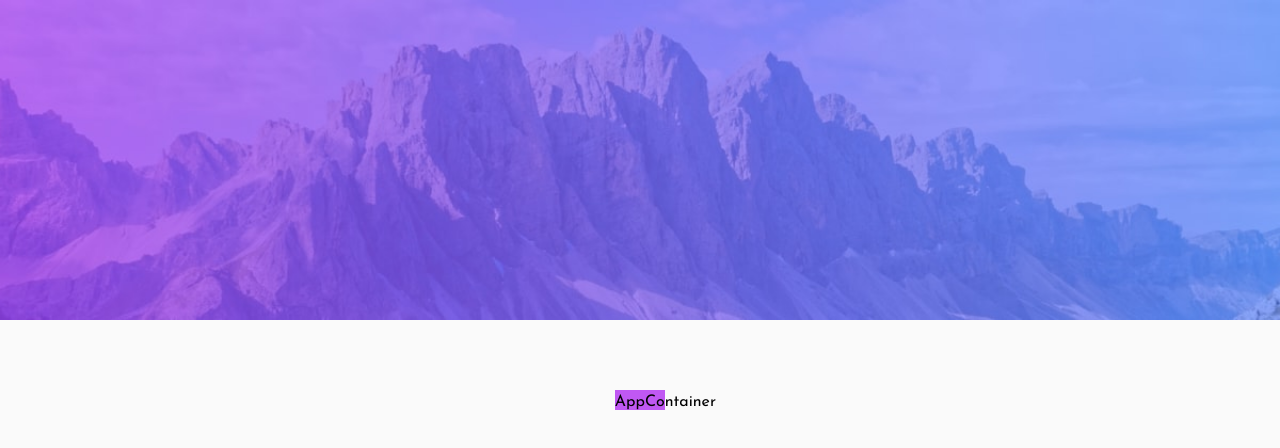
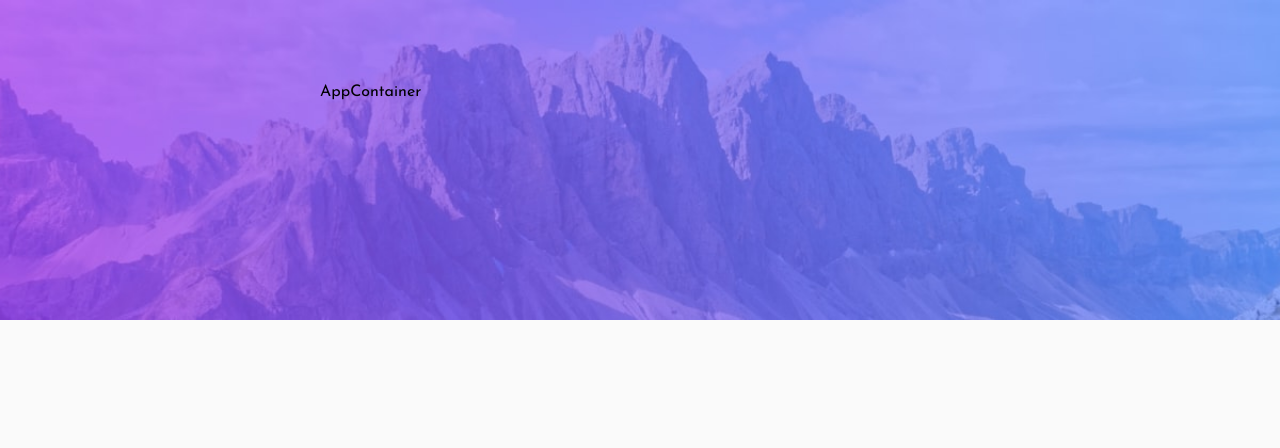
Before and after one commit to Leninner/todo-app-ts, a React (Vite) app: page / in a window 1280 px wide. Shown: the top 448 px of the page. Built offline with nearby package versions, Linux system fonts and the light colour scheme.

Commit message:
Update styles

```diff
--- a/src/App.tsx
+++ b/src/App.tsx
@@ -7,7 +7,9 @@ function App() {
   const { isDark }: any = useContext(ThemeContext)
 
   return (
-    <main className={`${isDark ? 'dark' : ''} font-sansSerif h-screen grid place-content-center`}>
+    <main
+      className={`${isDark ? 'dark' : ''} font-sansSerif h-screen flex items-center justify-center`}
+    >
       <Background isDark={isDark} />
       <TodoContainer />
     </main>
--- a/src/TodoContainer.tsx
+++ b/src/TodoContainer.tsx
@@ -1,7 +1,3 @@
 export const TodoContainer = () => {
-  return (
-    <div className="z-10 w-1/2 h-4/5 bg-primary_checkBackgroundEnd top-16 left-0 right-0 m-auto">
-      AppContainer
-    </div>
-  )
+  return <div className="z-10 w-4/5 h-3/4 md:w-3/4 md:2/3 lg:w-1/2 lg:h-4/5">AppContainer</div>
 }
```
